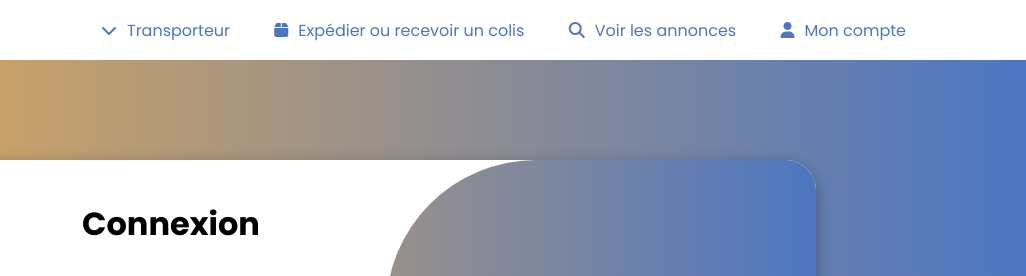
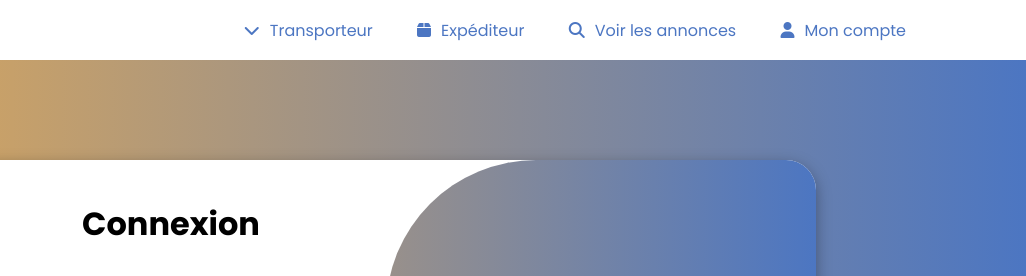
Before and after one commit to Raoufbensaid/ColisComp, a plain HTML site: page html/login.html in a window 1280 px wide. Shown: the top 276 px of the page, 254-1280 px from the left. Drawn offline with Linux system fonts and the light colour scheme.

Commit message:
second update

```diff
--- a/html/login.html
+++ b/html/login.html
@@ -13,7 +13,7 @@
 		<a href="../index.html"><img src="../images/logo.png" class="logo"></a>
 		<ul>
 			<li><a href="#"><i class="fa-solid fa-chevron-down"></i>Transporteur</a></li>
-			<li><a href="tarif.html"><i class="fa-solid fa-box"></i>Expédier ou recevoir un colis</a></li>
+			<li><a href="tarif.html"><i class="fa-solid fa-box"></i>Expéditeur</a></li>
 			<li><a href="#"><i class="fa-solid fa-magnifying-glass"></i>Voir les annonces</a></li>
 			<li><a href="login.html"><i class="fa-solid fa-user"></i>Mon compte</a></li>
 		</ul>
```
Also changed, not shown: html/tarif.html (+1 -1 lines), index.html (+1 -1 lines).
